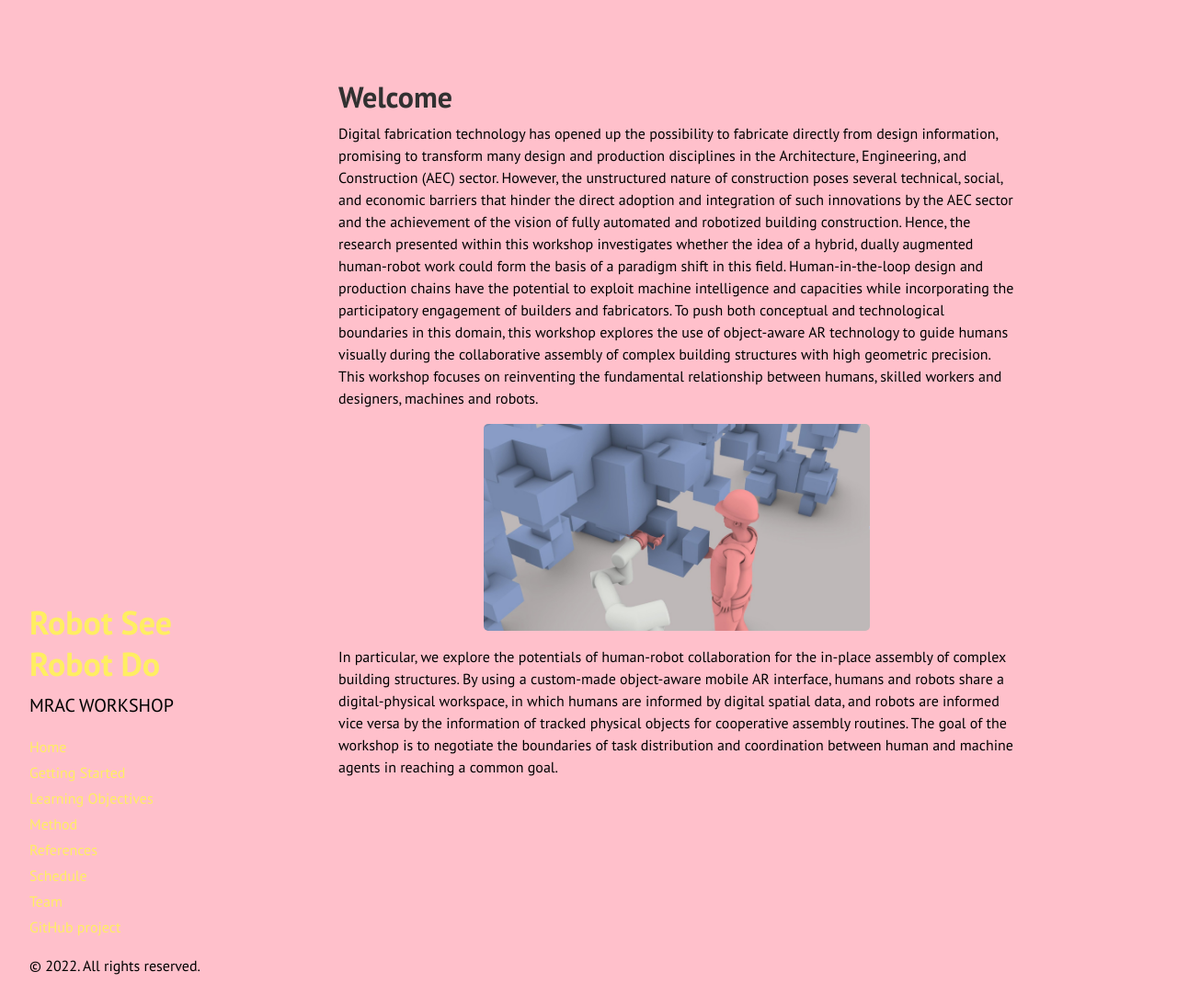
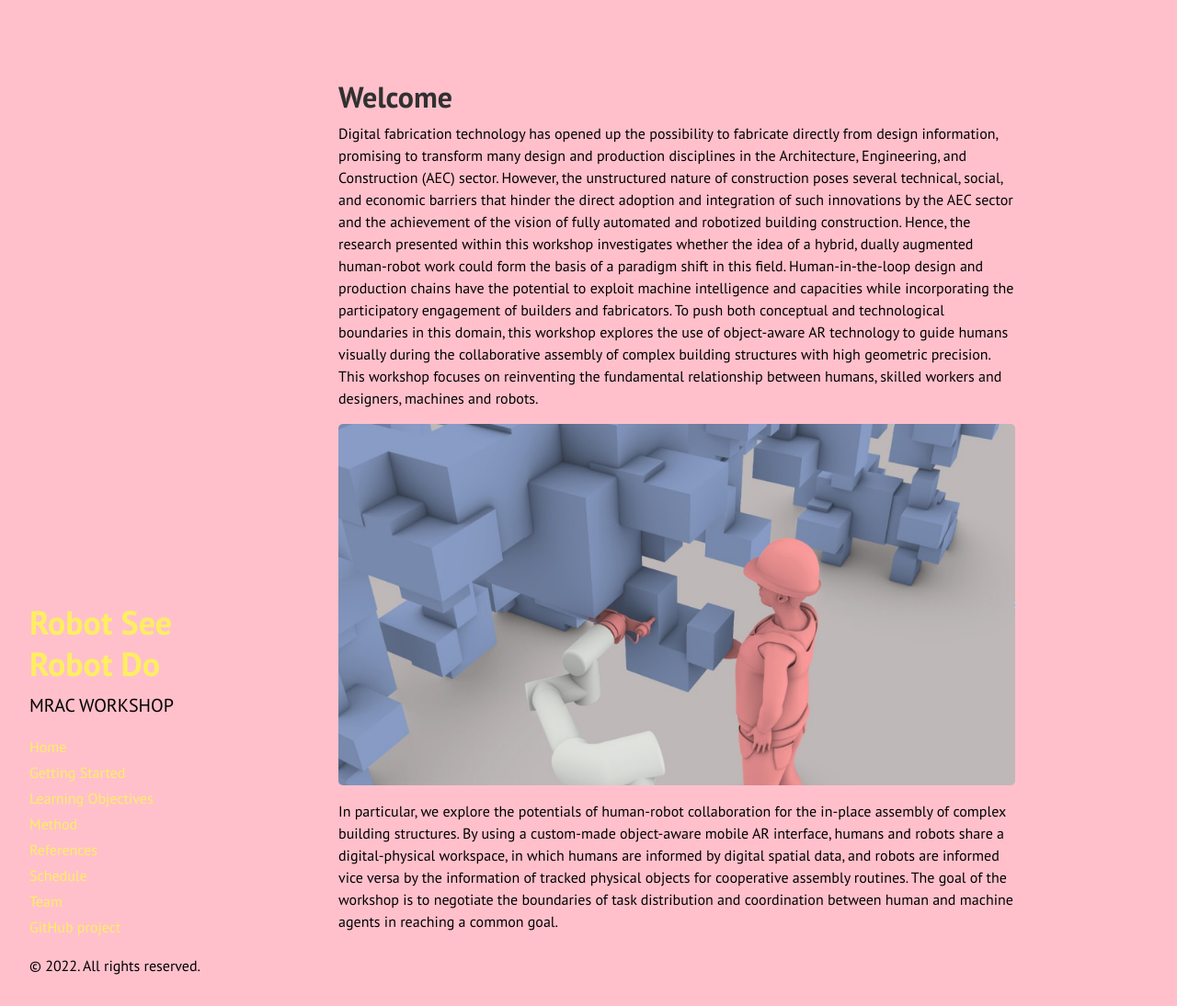
Before and after one commit to augmentedfabricationlab/robot_see_robot_do, a Jekyll site: the page built from docs/index.md, in a window 1280 px wide and 1094 px high. Shown: the whole window at 92% size. Built offline with Jekyll 4.4.1, drawn with Linux system fonts in a browser that asks for light colours; Markdown is read by kramdown in place of the engine named in the settings.

Commit message:
Update index.md

```diff
--- a/docs/index.md
+++ b/docs/index.md
@@ -7,7 +7,7 @@
 Digital fabrication technology has opened up the possibility to fabricate directly from design information, promising to transform many design and production disciplines in the Architecture, Engineering, and Construction (AEC) sector. However, the unstructured nature of construction poses several technical, social, and economic barriers that hinder the direct adoption and integration of such innovations by the AEC sector and the achievement of the vision of fully automated and robotized building construction. Hence, the research presented within this workshop investigates whether the idea of a hybrid, dually augmented human-robot work could form the basis of a paradigm shift in this field. Human-in-the-loop design and production chains have the potential to exploit machine intelligence and capacities while incorporating the participatory engagement of builders and fabricators. To push both conceptual and technological boundaries in this domain, this workshop explores the use of object-aware AR technology to guide humans visually during the collaborative assembly of complex building structures with high geometric precision. This workshop focuses on reinventing the fundamental relationship between humans, skilled workers and designers, machines and robots.
 
 <p align="center">
-  <img src="{{site.baseurl}}images/titelbild-rsrd.jpg" width="420" title="Teaming up with robots for collaboratively creating complex building structures">
+  <img src="{{site.baseurl}}images/titelbild-rsrd.jpg" title="Teaming up with robots for collaboratively creating complex building structures">
 </p>
 
 In particular, we explore the potentials of human-robot collaboration for the in-place assembly of complex building structures. By using a custom-made object-aware mobile AR interface, humans and robots share a digital-physical workspace, in which humans are informed by digital spatial data, and robots are informed vice versa by the information of tracked physical objects for cooperative assembly routines. The goal of the workshop is to negotiate the boundaries of task distribution and coordination between human and machine agents in reaching a common goal.
```
